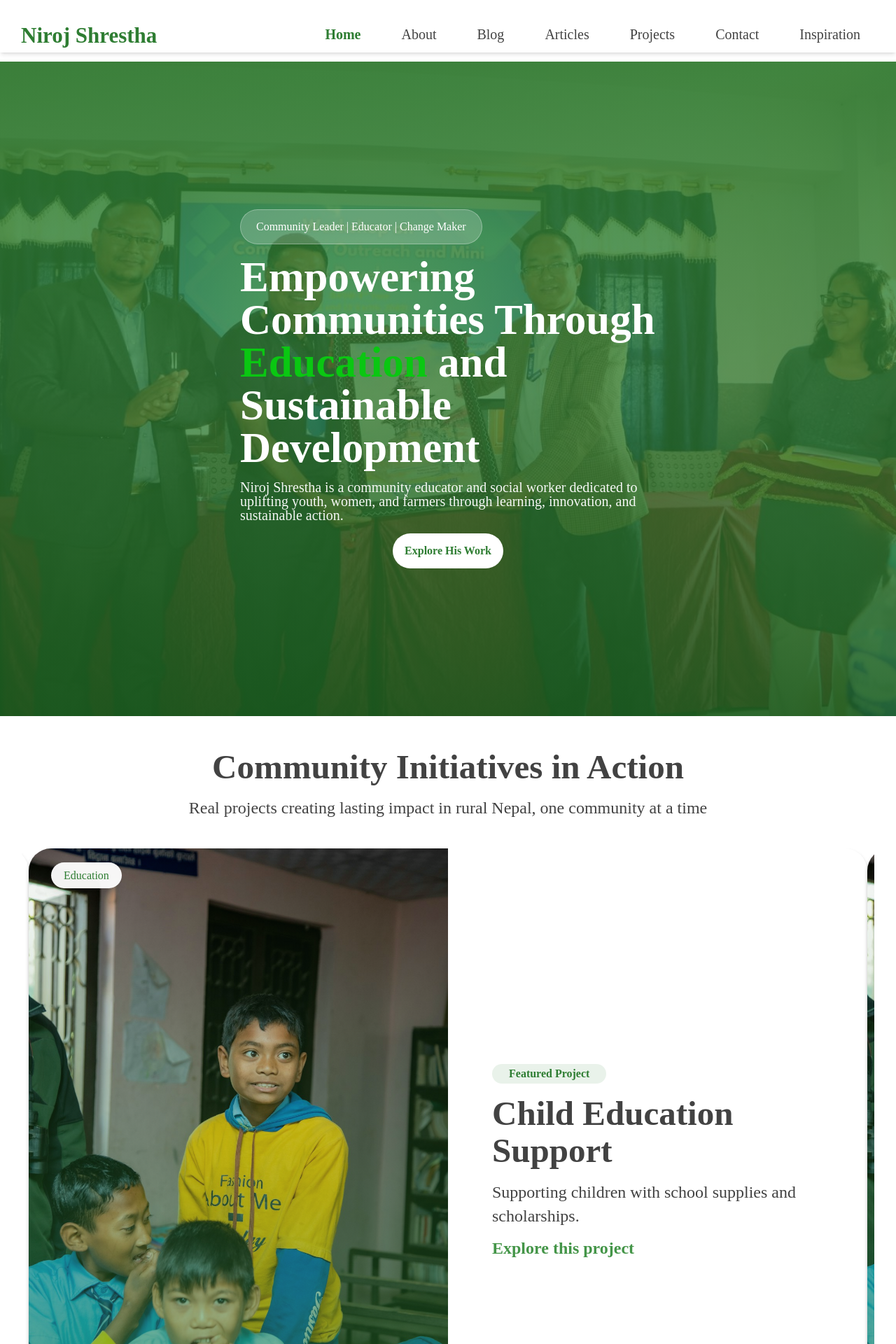
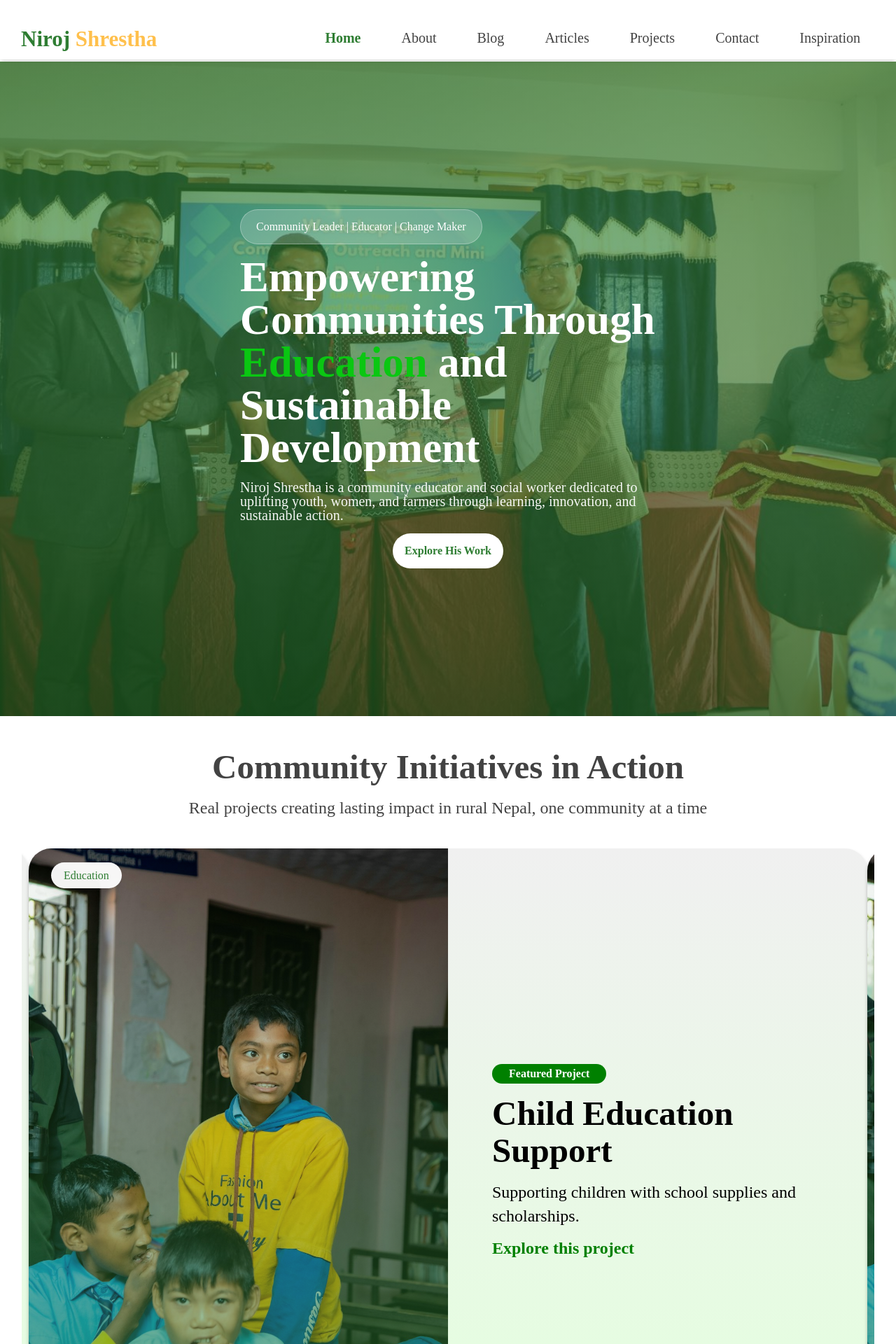
Before and after one commit to ranishraj007/NirojShrestha_Frontend, a React (Vite) app: page / in a window 1280 px wide. Shown: the top 1920 px of the page at 70% size. Built offline with nearby package versions, Linux system fonts and the light colour scheme.

Commit message:
color changes in homepage

```diff
--- a/src/components/Homepage/HeroSection.tsx
+++ b/src/components/Homepage/HeroSection.tsx
@@ -13,7 +13,7 @@ const HeroSection = () => {
       >
         {/* background: linear-gradient(135deg, rgba(46, 125, 50, 0.9) 0%, rgba(46, 125, 50, 0.75) 50%, rgba(27, 94, 32, 0.9) 100%); */}
 
-        <div className="h-full w-full bg-gradient-to-b from-[#2E7D32E5] via-[#2E7D32BF] to-[#1B5E20E5] flex justify-center items-center md:py-[100px] md:px-[150px] xl:py-[211px] xl:px-[343px] py-[100px] px-[20px]">
+        <div className="h-full w-full bg-gradient-to-b from-[#2E7D32B2] via-[#2E7D3299] to-[#1B5E20B2] flex justify-center items-center md:py-[100px] md:px-[150px] xl:py-[211px] xl:px-[343px] py-[100px] px-[20px]">
           <div className="flex flex-col lg:gap-[16px] gap-[12px] items-start">
             <h1 className="text-[14px] lg:text-[16px] font-[500] leading-[26px] text-white text-center bg-[#FFFFFF33] border-[1.5px] border-[#FFFFFF4D] rounded-full px-[22px] py-[11px]">
               Community Leader | Educator | Change Maker
--- a/src/components/Homepage/HomepageCards/ArticleCard.tsx
+++ b/src/components/Homepage/HomepageCards/ArticleCard.tsx
@@ -40,7 +40,7 @@ const ArticleCard = ({ article }: ArticleCardProps) => {
             {article.description}
           </p>
         </div>
-        <div className="flex justify-between border-t pt-[14px] text-[14px] text-[#2E7D32] font-bold">
+        <div className="flex justify-between border-t-[0.6px] border-[#E0E0E0] pt-[14px] text-[14px] text-[#2E7D32] font-bold">
           <span className="">{article.author}</span>
           <span>Read More</span>
         </div>
--- a/src/components/Homepage/HomepageCards/ProjectCards.tsx
+++ b/src/components/Homepage/HomepageCards/ProjectCards.tsx
@@ -30,25 +30,25 @@ const ProjectCards = ({ project }: { project: Project }) => {
         </div>
       </div>
       {/* right side */}
-      <div className="w-full lg:w-[50%] flex items-center py-[20px]">
+      <div className="w-full lg:w-[50%] flex items-center py-[20px] bg-gradient-to-b from-[#F0F0F0] to-[#E0FFDAE5] ">
         <div className="px-[30px] lg:px-[63px] flex flex-col gap-[16px]">
           {/* Badge */}
-          <span className="w-fit text-[#2E7D32] bg-[#2E7D321A] px-[24px] py-[6px] rounded-full text-[13px] lg:text-[16px] font-[700] leading-[100%]">
+          <span className="w-fit text-[white] bg-[green] px-[24px] py-[6px] rounded-full text-[13px] lg:text-[16px] font-[700] leading-[100%]">
             Featured Project
           </span>
 
           {/* Main Title */}
-          <h2 className="text-[#424242] text-[24px] lg:text-[49px] font-[700] leading-[110%]">
+          <h2 className="text-[black] text-[24px] lg:text-[49px] font-[700] leading-[110%]">
             {project.title}
           </h2>
 
           {/* Description */}
-          <p className="text-[#424242] text-[16px] lg:text-[24px] font-[400] leading-[140%]">
+          <p className="text-[black] text-[16px] lg:text-[24px] font-[400] leading-[140%]">
             {project.description}
           </p>
 
           {/* CTA */}
-          <span className="w-fit text-[16px] font-[700] leading-[100%] text-[#449548] lg:text-[24px]">
+          <span className="w-fit text-[16px] font-[700] leading-[100%] text-[green] lg:text-[24px]">
             Explore this project
           </span>
         </div>
--- a/src/components/Homepage/HomepageCards/TestimonialsCards.tsx
+++ b/src/components/Homepage/HomepageCards/TestimonialsCards.tsx
@@ -41,13 +41,13 @@ const TestimonialsCards = ({
           </div>
         </div>
 
-        <div className="flex gap-1 text-[18px] leading-none text-[#FF8F00]">
+        {/* <div className="flex gap-1 text-[18px] leading-none text-[#FF8F00]">
           {Array.from({ length: testimonial.rating }).map((_, index) => (
             <span key={index} aria-hidden="true">
               ★
             </span>
           ))}
-        </div>
+        </div> */}
 
         <p className="line-clamp-6 text-[15px] leading-[1.7] text-[#5D4037]">
           "{testimonial.comment}"
--- a/src/components/Homepage/PersonalDetailsSection.tsx
+++ b/src/components/Homepage/PersonalDetailsSection.tsx
@@ -3,7 +3,7 @@ import { useNavigate } from "react-router-dom";
 const PersonalDetailsSection = () => {
   const navigate = useNavigate();
   return (
-    <section className="pt-[48px] px-[31px] flex flex-col gap-[18px] lg:gap-[24px]">
+    <section className="pt-[48px] px-[31px] lg:px-[80px] flex flex-col gap-[18px] lg:gap-[24px]">
       <div className="flex flex-col gap-6">
         {/* Section Heading */}
         <div className="flex justify-center">
--- a/src/components/Navbar/Navbar.tsx
+++ b/src/components/Navbar/Navbar.tsx
@@ -20,13 +20,13 @@ const Navbar = () => {
   };
 
   return (
-    <nav className="fixed top-0 left-0 w-full z-50 bg-white shadow-md flex flex-row justify-between items-center px-[30px] py-[20px] md:py-0 transition-all duration-300">
+    <nav className="fixed top-0 left-0 w-full z-50 bg-white shadow-md flex flex-row justify-between items-center px-[30px] py-[20px] md:py-[5px] transition-all duration-300">
       <div className="md:pt-[28px]">
         <a
           href="/"
           className="text-[#2E7D32] font-bold text-[28px] md:text-[31px] transform hover:scale-105 transition-all duration-300 ease-in-out block"
         >
-          Niroj Shrestha
+          Niroj <span className="text-[orange]/70">Shrestha</span>
         </a>
       </div>
 
--- a/src/pages/About/index.tsx
+++ b/src/pages/About/index.tsx
@@ -29,7 +29,7 @@ const About = () => {
         <div className="flex justify-center w-full px-4 lg:px-0">
           <div className="relative w-full max-w-[500px] z-10 group">
             {/* Decorative background shape */}
-            <div className="absolute inset-0 bg-linear-to-tr from-[#E76F51] to-[#F4A261] rounded-[40px] transform translate-x-4 lg:translate-x-8 translate-y-4 lg:translate-y-8 -z-10 opacity-70 transition-transform duration-500 group-hover:translate-x-6 group-hover:translate-y-6"></div>
+            {/* <div className="absolute inset-0 bg-linear-to-tr from-[#E76F51] to-[#F4A261] rounded-[40px] transform translate-x-4 lg:translate-x-8 translate-y-4 lg:translate-y-8 -z-10 opacity-70 transition-transform duration-500 group-hover:translate-x-6 group-hover:translate-y-6"></div> */}
             <img
               src={NirojShrestha}
               alt="Niroj Shrestha Profile"
--- a/src/pages/Homepage/index.tsx
+++ b/src/pages/Homepage/index.tsx
@@ -8,7 +8,7 @@ import VoicesOfCommunitySection from "@/components/Homepage/VoicesOfCommunitySec
 
 const Homepage = () => {
   return (
-    <div>
+    <div className="">
       <HeroSection />
       <ProjectSection />
       <PersonalDetailsSection />
```
Also changed, not shown: src/components/Footer/Footer.tsx (+15 -15 lines).
